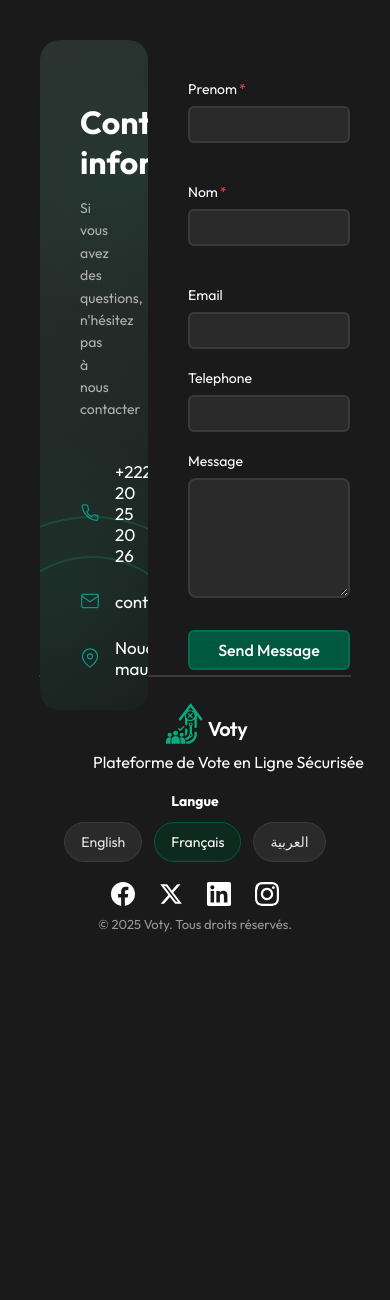
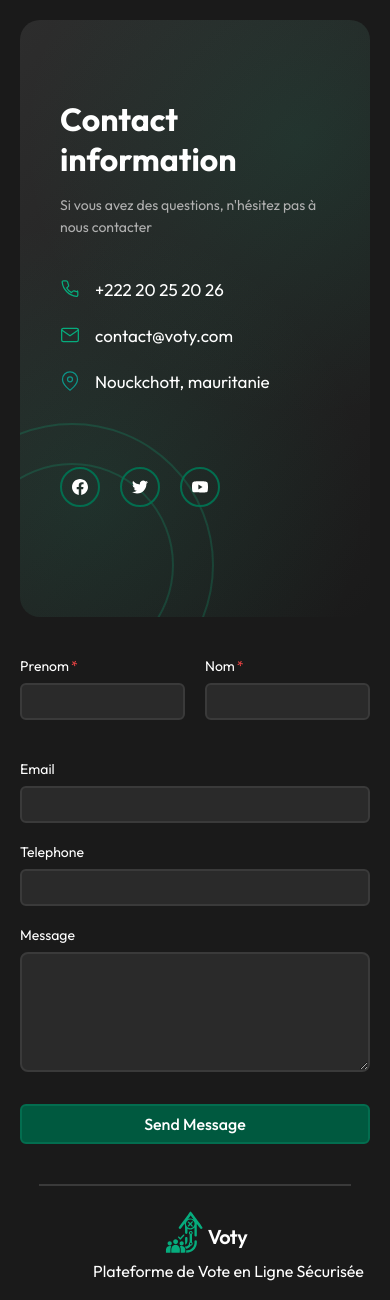
Before and after one commit to zein114/voty, a PHP site: page /voty/contact.php in a window 390 px wide. Shown: the part 60-1360 px from the top of the page. Before the commit the page ends 992 px from the top, so only its background shows below. Run offline with PHP 8.4, Linux system fonts and the light colour scheme; a user stored in the database is signed in.

Commit message:
alignement updates

```diff
--- a/assets/css/pages/contact.css
+++ b/assets/css/pages/contact.css
@@ -10,12 +10,28 @@
   place-self: center;
 }
 
+.left-container {
+  display: flex;
+  flex-direction: column;
+  justify-content: center;
+  margin-bottom: 50px;
+}
+
+.right-container {
+  display: flex;
+  flex-direction: column;
+  justify-content: center;
+}
+
 .contact-info {
   background: linear-gradient(135deg, #2d2d2d 0%, #1a1a1a 100%);
   padding: 60px 40px;
   border-radius: 20px;
   position: relative;
   overflow: hidden;
+  display: flex;
+  justify-content: center;
+  flex-direction: column;
 }
 
 .contact-info::before {
@@ -134,6 +150,9 @@
 }
 
 .contact-form {
+  display: flex;
+  justify-content: center;
+  flex-direction: column;
   padding: 40px 0;
 }
 
@@ -187,12 +206,17 @@
   min-height: 120px;
 }
 
-@media (max-width: 968px) {
-  .container {
+/* Phone view - hide contact info section */
+@media (max-width: 768px) {
+  .contact-container {
     grid-template-columns: 1fr;
+    gap: 20px;
+    padding: 20px;
+    height: auto;
+    min-height: 60vh;
   }
 
-  .form-row {
-    grid-template-columns: 1fr;
+  .contact-form {
+    padding: 20px 0;
   }
 }
--- a/contact.php
+++ b/contact.php
@@ -18,13 +18,14 @@ include 'includes/header.php';
 <div class="contact-container">
     <div class="contact-info">
         <div class="curved-lines"></div>
+        <div class="left-container">
         <h1>Contact information</h1>
         <p class="subtitle">Si vous avez des questions, n'hésitez pas à nous contacter</p>
 
         <div class="info-label">
             <svg class="icon" viewBox="0 0 24 24" fill="none" xmlns="http://www.w3.org/2000/svg">
                 <path d="M21 15.46L16.87 14.24C16.42 14.1 15.93 14.21 15.59 14.54L13.76 16.37C11.38 15.13 9.37 13.12 8.13 10.74L10.01 8.86C10.34 8.52 10.45 8.03 10.31 7.58L9.09 3.45C8.86 2.68 8.14 2.13 7.33 2.13H4.19C3.3 2.13 2.53 2.9 2.64 3.79C3.6 12.62 10.89 19.9 19.71 20.86C20.6 20.97 21.37 20.2 21.37 19.31V16.17C21.38 15.37 20.83 14.65 21.05 14.42Z"
-                        stroke="#0d9488"
+                        stroke="#06ac7d"
                         stroke-width="1.5"
                         stroke-linecap="round"
                         stroke-linejoin="round"/>
@@ -35,12 +36,12 @@ include 'includes/header.php';
         <div class="info-label">
             <svg class="icon" viewBox="0 0 24 24" fill="none" xmlns="http://www.w3.org/2000/svg">
                 <path d="M4 4H20C21.1 4 22 4.9 22 6V18C22 19.1 21.1 20 20 20H4C2.9 20 2 19.1 2 18V6C2 4.9 2.9 4 4 4Z"
-                        stroke="#0d9488"
+                        stroke="#06ac7d"
                         stroke-width="1.5"
                         stroke-linecap="round"
                         stroke-linejoin="round"/>
                 <path d="M22 6L12 13L2 6"
-                        stroke="#0d9488"
+                        stroke="#06ac7d"
                         stroke-width="1.5"
                         stroke-linecap="round"
                         stroke-linejoin="round"/>
@@ -81,10 +82,11 @@ include 'includes/header.php';
                 </svg>
             </a>
         </div>
+        </div>
     </div>
 
     <div class="contact-form">
-        <form>
+        <form class="right-container">
             <div class="form-row">
                 <div class="form-group">
                     <label>Prenom<span class="required">*</span></label>
```
